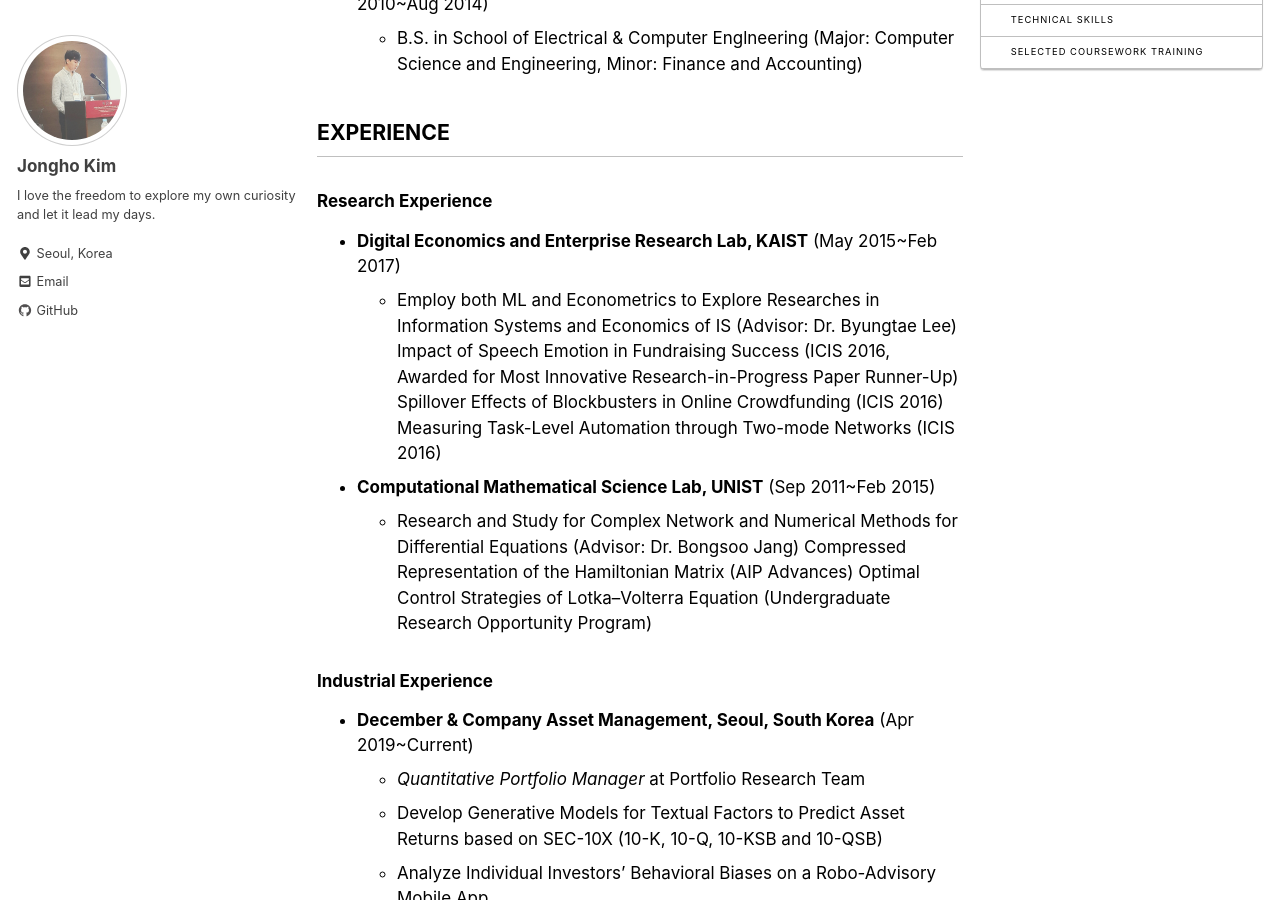
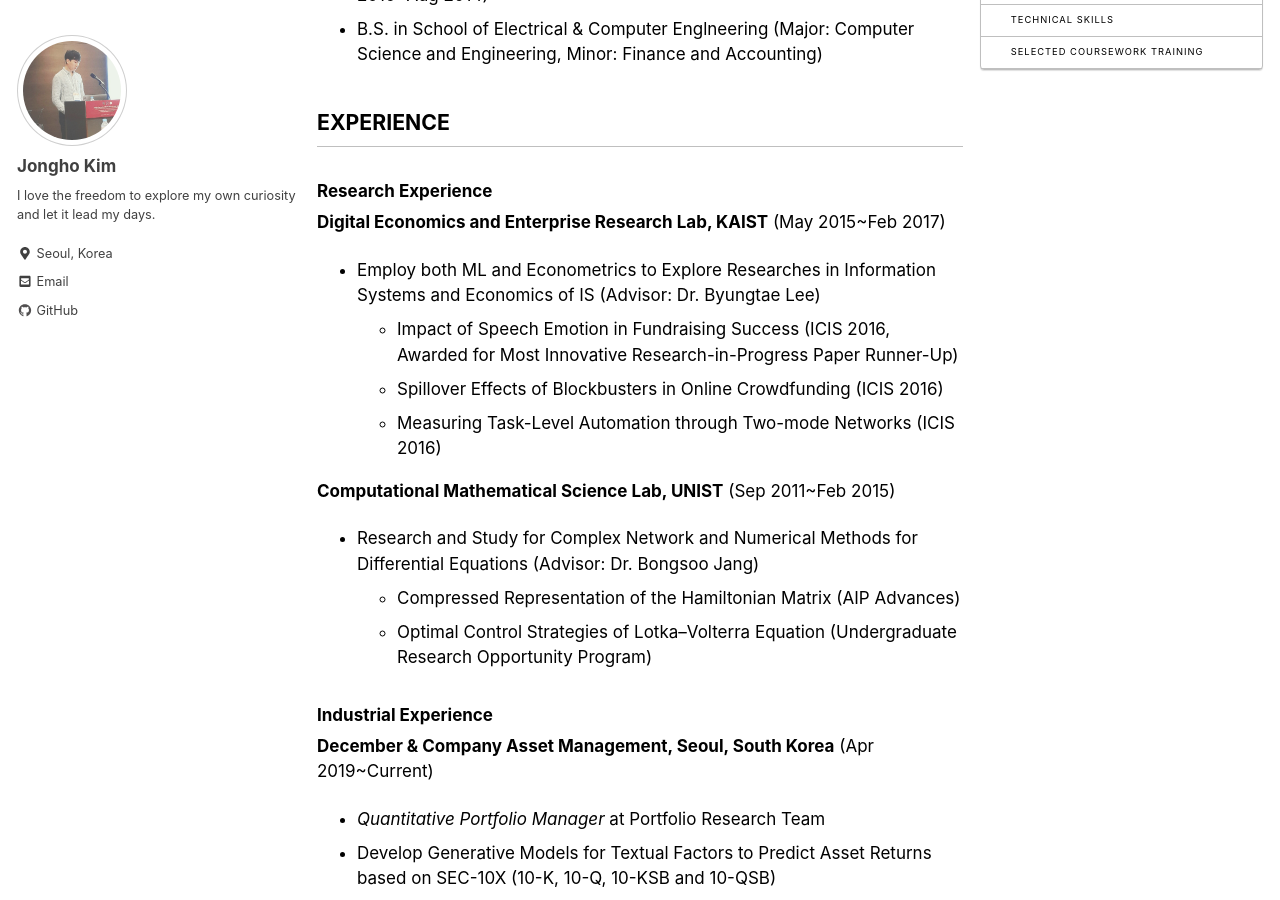
Before and after one commit to jonghkim/jonghkim.github.io, a Jekyll site: the page built from _pages/about.md, in a window 1280 px wide and 900 px high, scrolled down 468 px. Built offline with Jekyll 4.4.1, drawn with Linux system fonts in a browser that asks for light colours; nearby versions of some CDN libraries.

```diff
--- a/_pages/about.md
+++ b/_pages/about.md
@@ -7,48 +7,48 @@ author_profile: true
 last_modified_at: 2019-03-19
 ---
 ## EDUCATION
-- **Cornell University (SC Johnson College of Business), Ithaca, NY, USA** (Aug 2021~)
-    - Ph.D. Student in Management (Major: Quantitative Marketing)
-- **Korea Advanced Institute of Science and Technology, Seoul, Korea** (Feb 2015~Feb 2017)
-    - M.S. in Management Engineering (Major: Information Systems)
-- **Ulsan National Institute of Science and Technology, Ulsan, Korea** (Mar 2010~Aug 2014)
-    - B.S. in School of Electrical & Computer Englneering (Major: Computer Science and Engineering, Minor: Finance and Accounting)
+**Cornell University (SC Johnson College of Business), Ithaca, NY, USA** (Aug 2021~)
+- Ph.D. Student in Management (Major: Quantitative Marketing)
+**Korea Advanced Institute of Science and Technology, Seoul, Korea** (Feb 2015~Feb 2017)
+- M.S. in Management Engineering (Major: Information Systems)
+**Ulsan National Institute of Science and Technology, Ulsan, Korea** (Mar 2010~Aug 2014)
+- B.S. in School of Electrical & Computer Englneering (Major: Computer Science and Engineering, Minor: Finance and Accounting)
 
 ## EXPERIENCE
 ### Research Experience
-- **Digital Economics and Enterprise Research Lab, KAIST** (May 2015~Feb 2017)
-    - Employ both ML and Econometrics to Explore Researches in Information Systems and Economics of IS (Advisor: Dr. Byungtae Lee)
-        Impact of Speech Emotion in Fundraising Success (ICIS 2016, Awarded for Most Innovative Research-in-Progress Paper Runner-Up)
-        Spillover Effects of Blockbusters in Online Crowdfunding (ICIS 2016)
-        Measuring Task-Level Automation through Two-mode Networks (ICIS 2016)
+**Digital Economics and Enterprise Research Lab, KAIST** (May 2015~Feb 2017)
+- Employ both ML and Econometrics to Explore Researches in Information Systems and Economics of IS (Advisor: Dr. Byungtae Lee)
+    - Impact of Speech Emotion in Fundraising Success (ICIS 2016, Awarded for Most Innovative Research-in-Progress Paper Runner-Up)
+    - Spillover Effects of Blockbusters in Online Crowdfunding (ICIS 2016)
+    - Measuring Task-Level Automation through Two-mode Networks (ICIS 2016)
 
-- **Computational Mathematical Science Lab, UNIST** (Sep 2011~Feb 2015)
-    - Research and Study for Complex Network and Numerical Methods for Differential Equations (Advisor: Dr. Bongsoo Jang)
-        Compressed Representation of the Hamiltonian Matrix (AIP Advances)
-        Optimal Control Strategies of Lotka–Volterra Equation (Undergraduate Research Opportunity Program)
+**Computational Mathematical Science Lab, UNIST** (Sep 2011~Feb 2015)
+- Research and Study for Complex Network and Numerical Methods for Differential Equations (Advisor: Dr. Bongsoo Jang)
+    - Compressed Representation of the Hamiltonian Matrix (AIP Advances)
+    - Optimal Control Strategies of Lotka–Volterra Equation (Undergraduate Research Opportunity Program)
 
 ### Industrial Experience
-- **December & Company Asset Management, Seoul, South Korea** (Apr 2019~Current)
-    - *Quantitative Portfolio Manager* at Portfolio Research Team
-    - Develop Generative Models for Textual Factors to Predict Asset Returns based on SEC-10X (10-K, 10-Q, 10-KSB and 10-QSB)
-    - Analyze Individual Investors' Behavioral Biases on a Robo-Advisory Mobile App
-    - Implement the Sector Rotation Strategy through the Cross-Sectional Variation over Data-driven Economic Cycles
-    - Construct Alternative Investment Strategies, especially for Commodity, REITs, Infrastructure and High Dividend-Paying ETFs
-    - Work as a Substitute for Mandatory Military Service
+**December & Company Asset Management, Seoul, South Korea** (Apr 2019~Current)
+- *Quantitative Portfolio Manager* at Portfolio Research Team
+- Develop Generative Models for Textual Factors to Predict Asset Returns based on SEC-10X (10-K, 10-Q, 10-KSB and 10-QSB)
+- Analyze Individual Investors' Behavioral Biases on a Robo-Advisory Mobile App
+- Implement the Sector Rotation Strategy through the Cross-Sectional Variation over Data-driven Economic Cycles
+- Construct Alternative Investment Strategies, especially for Commodity, REITs, Infrastructure and High Dividend-Paying ETFs
+- Work as a Substitute for Mandatory Military Service
 
-- **NICE Pricing and Information, Seoul, South Korea** (Aug 2016~Apr 2019)
-    - *Quantitative Researcher* at Financial Engineering Center
-    - Develop Non-Homogeneous Time Markov Chain Models (NHCTMC) for Forward Looking Probability of Default under IFRS9 based on Sparse Transition Matrix of Credit Ratings
-    - Implement Risk Factor Models for Asset Allocation of a Pension Fund
-    - Estimate Maximum Likelihood Proxy Portfolio of Fixed-Income Portfolio via Return based Style Analysis (RBSA)
-    - Implement Implied Volatility Surface of Index Futures Options via Heston Stochastic Volatility Model
-    - Work as a Substitute for Mandatory Military Service
+**NICE Pricing and Information, Seoul, South Korea** (Aug 2016~Apr 2019)
+- *Quantitative Researcher* at Financial Engineering Center
+- Develop Non-Homogeneous Time Markov Chain Models (NHCTMC) for Forward Looking Probability of Default under IFRS9 based on Sparse Transition Matrix of Credit Ratings
+- Implement Risk Factor Models for Asset Allocation of a Pension Fund
+- Estimate Maximum Likelihood Proxy Portfolio of Fixed-Income Portfolio via Return based Style Analysis (RBSA)
+- Implement Implied Volatility Surface of Index Futures Options via Heston Stochastic Volatility Model
+- Work as a Substitute for Mandatory Military Service
 
-- **NewsJAM (Startup Company), Ulsan, South Korea** (Jun 2013~Feb 2014)
-    - *Chief Technology Officer (CTO)*
-    - Develop a Variety of NLP Engines to Analyze News Data including Text Summarization, Key Sentence Extraction, Topic Modeling and Text Clustering
-    - Selected as Open SW Incubator by National IT Industry Promotion Agency
-    - Presented in PYCON KOREA APAC 2016, [[Presentation](http://bit.ly/2mroROR)]
+**NewsJAM (Startup Company), Ulsan, South Korea** (Jun 2013~Feb 2014)
+- *Chief Technology Officer (CTO)*
+- Develop a Variety of NLP Engines to Analyze News Data including Text Summarization, Key Sentence Extraction, Topic Modeling and Text Clustering
+- Selected as Open SW Incubator by National IT Industry Promotion Agency
+- Presented in PYCON KOREA APAC 2016, [[Presentation](http://bit.ly/2mroROR)]
 
 ## HONORS & AWARDS
 - Best Student Paper Award, *Post-ICIS 2017 KrAIS Research Workshop*, 2017
```
